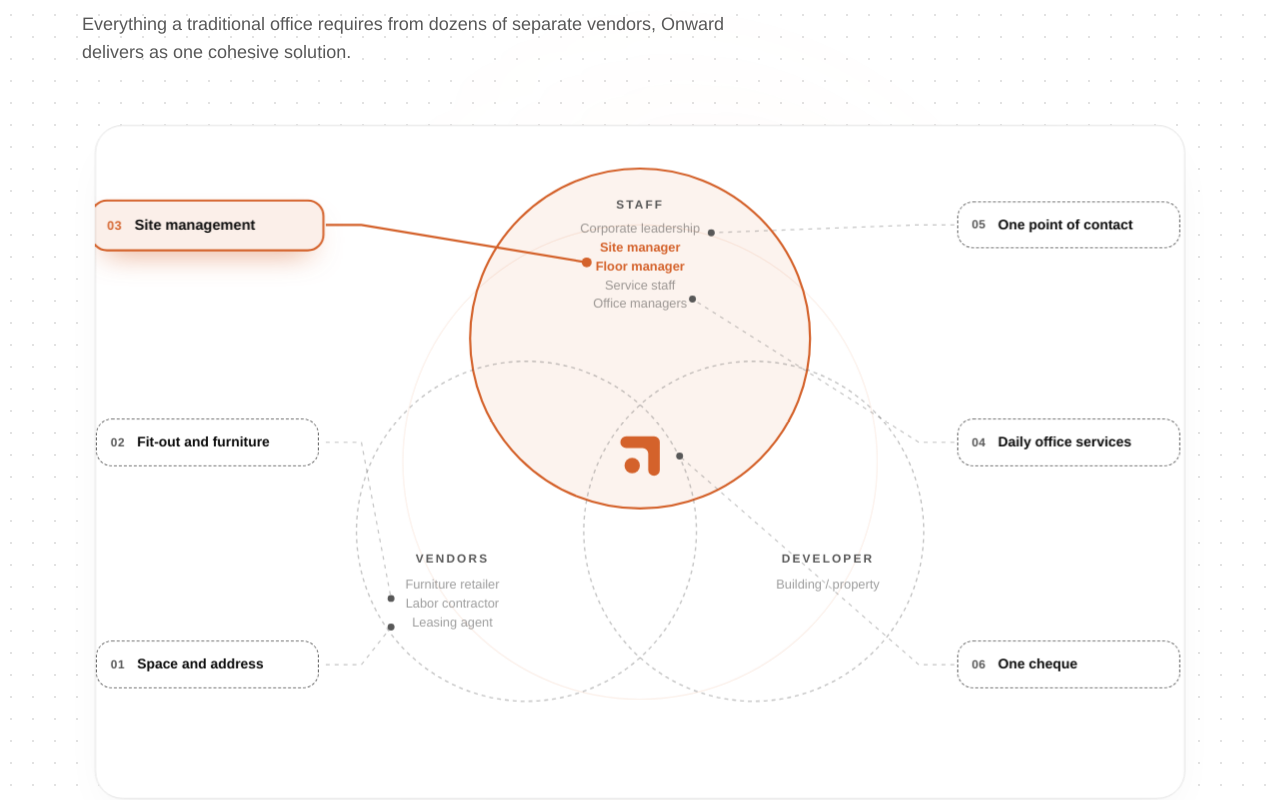
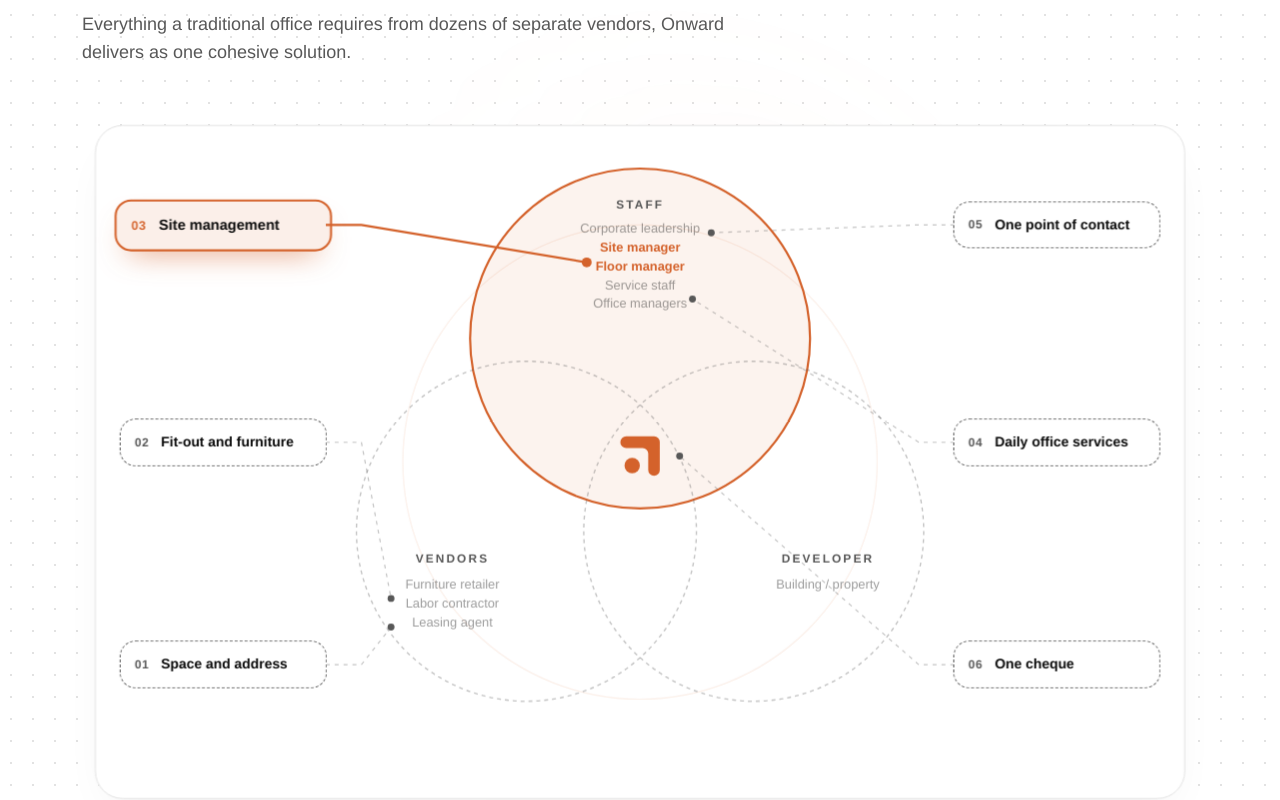
Before and after one commit to Comptech-Enterprises/onwards-website, a Next.js app: page /enterprise in a window 1280 px wide. Shown: the part 3440-4240 px from the top of the page. Built offline with nearby package versions, Linux system fonts and the light colour scheme.

Commit message:
Fix Capability Web button margin alignment and prevent edge clipping

```diff
--- a/src/app/enterprise/page.tsx
+++ b/src/app/enterprise/page.tsx
@@ -18,7 +18,7 @@ const CAPABILITY_DETAILS = [
     desc: "Offices at prime business addresses across Delhi NCR, on one agreement. No leasing agent and no separate dealings with property owners.",
     replaces: ["Leasing agent", "Building / property"],
     groups: ["v", "d"],
-    labelPos: { left: "0.00%", top: "80.15%" },
+    labelPos: { left: "2.2%", top: "80.15%" },
     side: "l",
   },
   {
@@ -28,7 +28,7 @@ const CAPABILITY_DETAILS = [
     desc: "Tailor-made fit-outs and ready-to-use floors, custom-built and fully furnished to match your brand and team workflow.",
     replaces: ["Furniture retailer", "Labor contractor"],
     groups: ["v"],
-    labelPos: { left: "0.00%", top: "47.06%" },
+    labelPos: { left: "2.2%", top: "47.06%" },
     side: "l",
   },
   {
@@ -38,7 +38,7 @@ const CAPABILITY_DETAILS = [
     desc: "Our dedicated on-site community and operations team runs the floor seamlessly, eliminating internal management overhead.",
     replaces: ["Site manager", "Floor manager"],
     groups: ["s"],
-    labelPos: { left: "0.00%", top: "14.71%" },
+    labelPos: { left: "2.2%", top: "14.71%" },
     side: "l",
   },
   {
@@ -48,7 +48,7 @@ const CAPABILITY_DETAILS = [
     desc: "Housekeeping, high-speed enterprise IT, utilities, facility upkeep, and administrative concierge support are completely handled.",
     replaces: ["Service staff", "Office managers"],
     groups: ["s"],
-    labelPos: { left: "79.10%", top: "47.06%" },
+    labelPos: { left: "78.8%", top: "47.06%" },
     side: "r",
   },
   {
@@ -58,7 +58,7 @@ const CAPABILITY_DETAILS = [
     desc: "Your leadership works with a single strategic partner instead of coordinating and negotiating with dozens of disparate vendors.",
     replaces: ["Vendor coordinators", "Procurement overhead"],
     groups: ["s"],
-    labelPos: { left: "79.10%", top: "14.71%" },
+    labelPos: { left: "78.8%", top: "14.71%" },
     side: "r",
   },
   {
@@ -68,7 +68,7 @@ const CAPABILITY_DETAILS = [
     desc: "Rent, CAM, electricity, internet, security, and facility operations arrive in a single unified, predictable monthly invoice.",
     replaces: ["Separate bills from every party"],
     groups: ["s", "v", "d"],
-    labelPos: { left: "79.10%", top: "80.15%" },
+    labelPos: { left: "78.8%", top: "80.15%" },
     side: "r",
   },
 ];
@@ -690,7 +690,7 @@ function CapabilityWebSection() {
           style={{ scale: webScale }}
           onMouseEnter={() => setIsLocked(true)}
           onMouseLeave={() => setIsLocked(false)}
-          className="hidden md:block relative aspect-[1100/680] max-w-[1100px] mx-auto border border-[#e2e2e2] rounded-[28px] bg-white/95 backdrop-blur-md p-4 shadow-[0_20px_50px_-20px_rgba(0,0,0,0.08)] overflow-hidden"
+          className="hidden md:block relative aspect-[1100/680] max-w-[1100px] mx-auto border border-[#e2e2e2] rounded-[28px] bg-white/95 backdrop-blur-md p-4 shadow-[0_20px_50px_-20px_rgba(0,0,0,0.08)]"
         >
           <svg
             viewBox="0 0 1100 680"
@@ -853,19 +853,19 @@ function CapabilityWebSection() {
             return (
               <motion.button
                 key={cap.id}
-                whileHover={{ scale: 1.08 }}
+                whileHover={{ scale: 1.05 }}
                 whileTap={{ scale: 0.96 }}
                 type="button"
                 onClick={() => setActiveCap(cap.id)}
                 onMouseEnter={() => setActiveCap(cap.id)}
                 style={{ left: cap.labelPos.left, top: cap.labelPos.top }}
-                className={`absolute w-[20.5%] -translate-y-1/2 flex items-center gap-3 p-3.5 rounded-[16px] text-left transition-all duration-300 cursor-pointer ${
+                className={`absolute w-[19%] -translate-y-1/2 flex items-center gap-2.5 sm:gap-3 p-3 sm:p-3.5 rounded-[16px] text-left transition-all duration-300 cursor-pointer ${
                   isActive
                     ? "border-2 border-[#d4622b] bg-[#d4622b]/10 scale-105 shadow-[0_14px_30px_-15px_rgba(212,98,43,0.7)]"
                     : "border-[1.5px] border-dashed border-[#585858] bg-white hover:border-[#d4622b]"
                 }`}
               >
-                <i className={`text-xs font-bold tracking-wider not-italic ${isActive ? "text-[#d4622b]" : "text-[#585858]"}`}>
+                <i className={`text-xs font-bold tracking-wider not-italic shrink-0 ${isActive ? "text-[#d4622b]" : "text-[#585858]"}`}>
                   {cap.num}
                 </i>
                 <b className="text-xs lg:text-sm font-bold text-[#0b0b0b] leading-tight">
```
